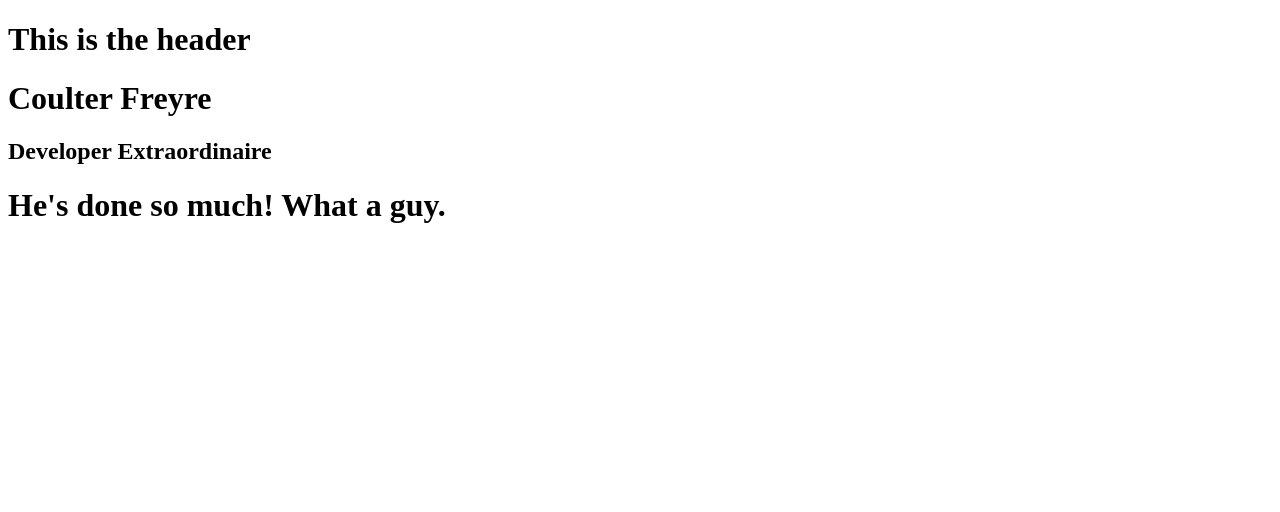
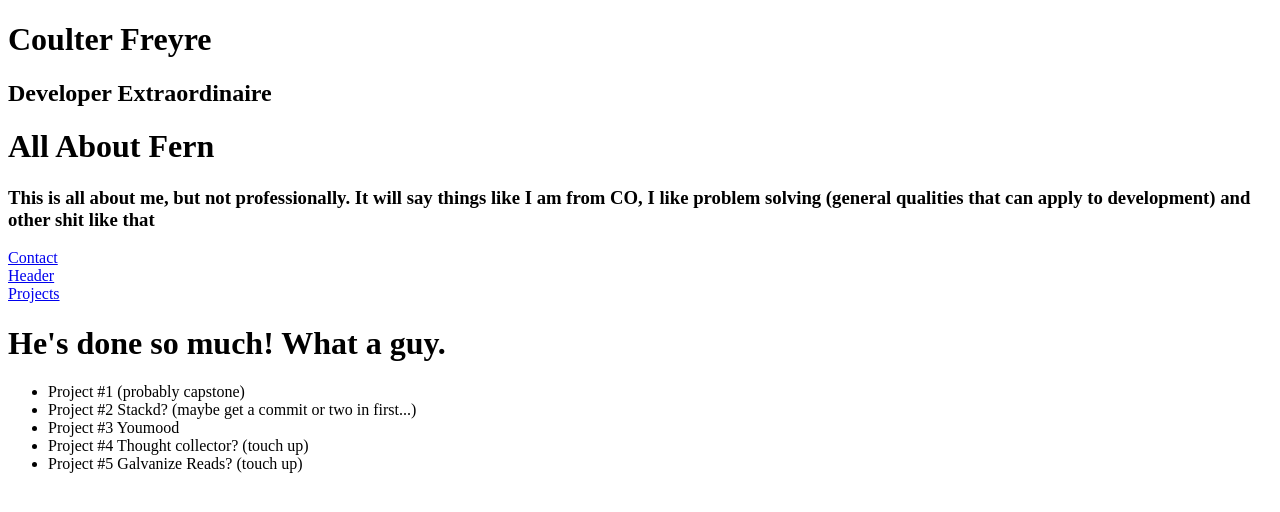
Before and after one commit to FCFreyre/personal-site, a React (Create React App) app: page /projects in a window 1280 px wide. Shown: the top 512 px of the page. Built offline with nearby package versions, Linux system fonts and the light colour scheme.

Commit message:
some basic routes

```diff
--- a/src/App.js
+++ b/src/App.js
@@ -1,16 +1,38 @@
 import React, { Component } from 'react';
 import './App.css';
+import {
+  Route,
+  Link
+} from 'react-router-dom'
+import About from './components/About'
+import Header from './components/Header'
+import Contact from './components/Contact'
+import Projects from './components/Projects'
 
-import Header from './components/Header'
+
+const ActiveLink = ({ label, to, activeOnlyWhenExact }) => (
+  <Route path={to} exact={activeOnlyWhenExact} children={({ match }) => (
+    <Link className={match ? 'active item' : 'item'} to={to}>{label}</Link>
+  )} />
+)
 
 class App extends Component {
   render() {
     return (
       <div className="App">
-        <Header />
-
         <h1>Coulter Freyre</h1>
         <h2>Developer Extraordinaire</h2>
+
+        <About />
+
+        <div className="">
+            <ActiveLink activeOnlyWhenExact to="/Contact" label="Contact" />
+            <br/>
+            <ActiveLink activeOnlyWhenExact to="/Header" label="Header" />
+            <br/>
+            <ActiveLink activeOnlyWhenExact to="/Projects" label="Projects" />
+        </div>
+
       </div>
     );
   }
--- a/src/components/About.js
+++ b/src/components/About.js
@@ -6,6 +6,7 @@ export default class About extends Component {
     return(
       <div className= 'page-header'>
         <h1>All About Fern</h1>
+        <h3>This is all about me, but not professionally. It will say things like I am from CO, I like problem solving (general qualities that can apply to development) and other shit like that</h3>
       </div>
     )
   }
--- a/src/components/Contact.js
+++ b/src/components/Contact.js
@@ -6,6 +6,10 @@ export default class Contact extends Component {
     return(
       <div className= 'page-header'>
         <h1>Call him beep him if you wanna reach him!</h1>
+        <h3>GitHub: github.com/FCFreyre</h3>
+        <h3>LinkedIn: linkedin.com/fcfreyre</h3>
+        <h3>Email: fcoulterfreyre@gmail.com</h3>
+        <h3>Phone: (303) 818-0859</h3>
       </div>
     )
   }
--- a/src/components/Header.js
+++ b/src/components/Header.js
@@ -6,6 +6,7 @@ export default class Header extends Component {
     return(
       <div className= 'page-header'>
         <h1>This is the header</h1>
+        <h3>We may turn this into a nav bar, but let's see how we style it first</h3>
       </div>
     )
   }
--- a/src/components/Projects.js
+++ b/src/components/Projects.js
@@ -6,6 +6,23 @@ export default class Projects extends Component {
     return(
       <div className= 'page-header'>
         <h1>He's done so much! What a guy.</h1>
+        <ul>
+          <li>
+            Project #1 (probably capstone)
+          </li>
+          <li>
+            Project #2 Stackd? (maybe get a commit or two in first...)
+          </li>
+          <li>
+            Project #3 Youmood
+          </li>
+          <li>
+            Project #4 Thought collector? (touch up)
+          </li>
+          <li>
+            Project #5 Galvanize Reads? (touch up)
+          </li>
+        </ul>
       </div>
     )
   }
```
